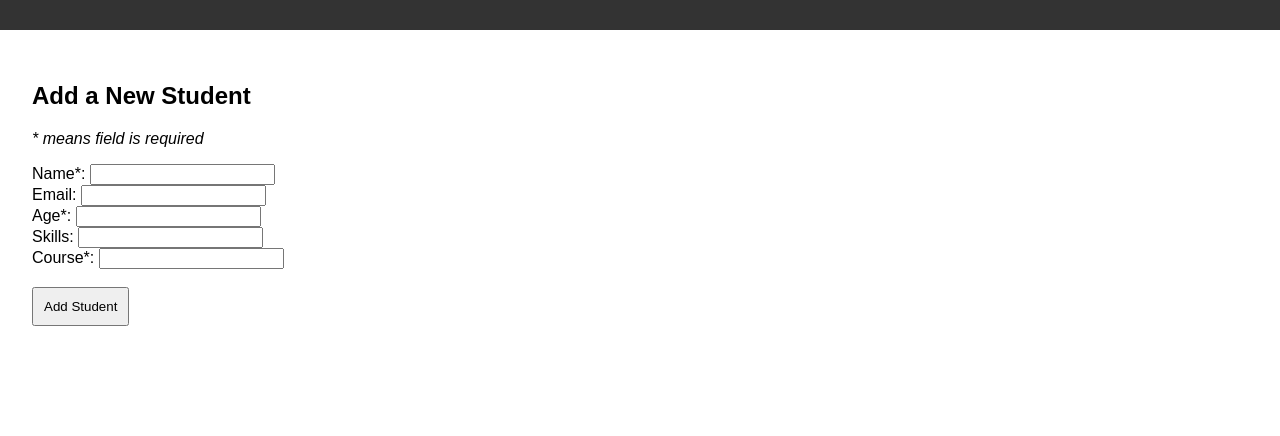
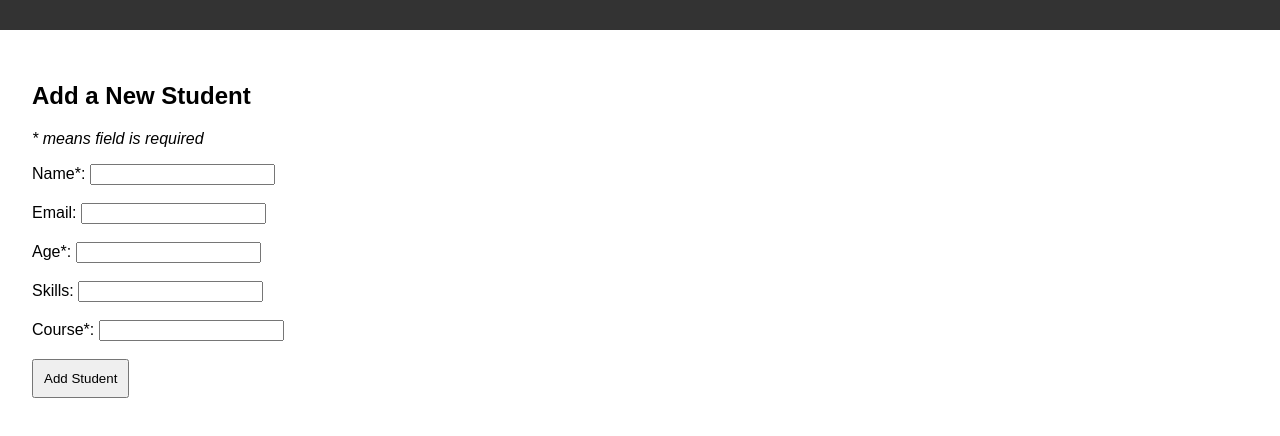
Before and after one commit to rofeeqshittu/student-mgt-system, a website: page add_student.html in a window 1280 px wide. Shown: the part 116-552 px from the top of the page. Drawn offline with Linux system fonts and the light colour scheme.

```diff
--- a/add_student.html
+++ b/add_student.html
@@ -23,18 +23,18 @@
     <main>
         <h2>Add a New Student</h2>
 	<p><em>* means field is required</em></p>
-	<form id="student-form" action="/add-student" method="POST">
+	<form class="forms" id="student-form" action="/add-student" method="POST">
 	   <label for="name">Name*:</label>
-	   <input type="text" id="name" name="name" required><br>
+	   <input type="text" id="name" name="name" required><br><br>
 
   	   <label for="email">Email:</label>
-	   <input type="email" id="email" name="email"><br>
+	   <input type="email" id="email" name="email"><br><br>
 
 	   <label for="age">Age*:</label>
-	   <input type="number" id="age" name="age" required><br>
+	   <input type="number" id="age" name="age" required><br><br>
 
   	   <label for="skills">Skills:</label>
-	   <input type="text" id="skills" name="skills"><br>
+	   <input type="text" id="skills" name="skills"><br><br>
 
   	   <!-- Add course field -->
 	   <label for="course">Course*:</label>
--- a/css/styles.css
+++ b/css/styles.css
@@ -30,8 +30,20 @@
 main {
     padding: 2rem;
 }
+
+/* form {
+    align-self: center;
+    align-items: center;
+    align-content: center;
+    text-align: center;
+} */
+
 button {
     padding: 10px;
+}
+img {
+    max-width: 50%;
+    max-height: 45%;
 }
 
 footer {
```
Also changed, not shown: index.html (+2 -0 lines), 1 other file.
